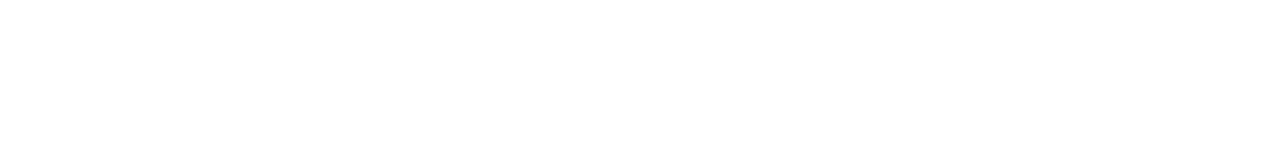
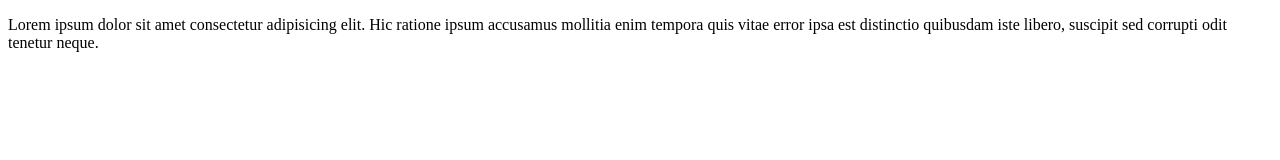
Before and after one commit to GianlucaBar/vscode-git-test, a plain HTML site: page index.html in a window 1280 px wide. Drawn offline with Linux system fonts and the light colour scheme.

Commit message:
added paragraph

```diff
--- a/index.html
+++ b/index.html
@@ -7,6 +7,6 @@
     <title>Document</title>
 </head>
 <body>
-
+    <p>Lorem ipsum dolor sit amet consectetur adipisicing elit. Hic ratione ipsum accusamus mollitia enim tempora quis vitae error ipsa est distinctio quibusdam iste libero, suscipit sed corrupti odit tenetur neque.</p>
 </body>
 </html>
```
